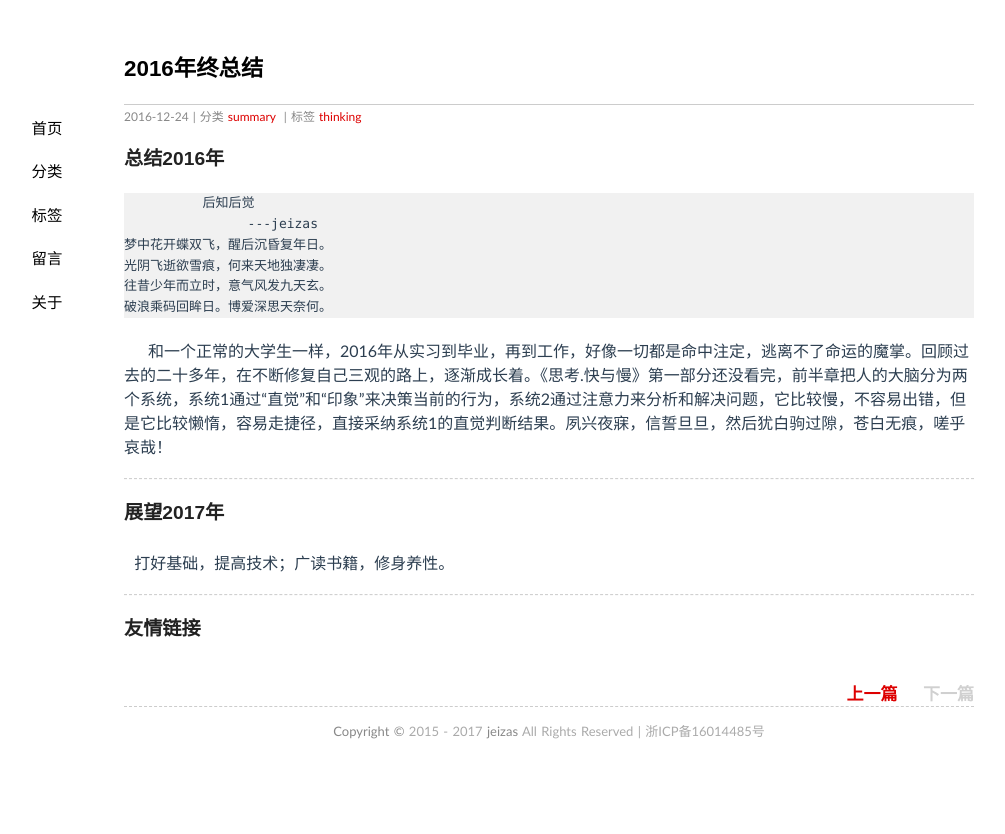
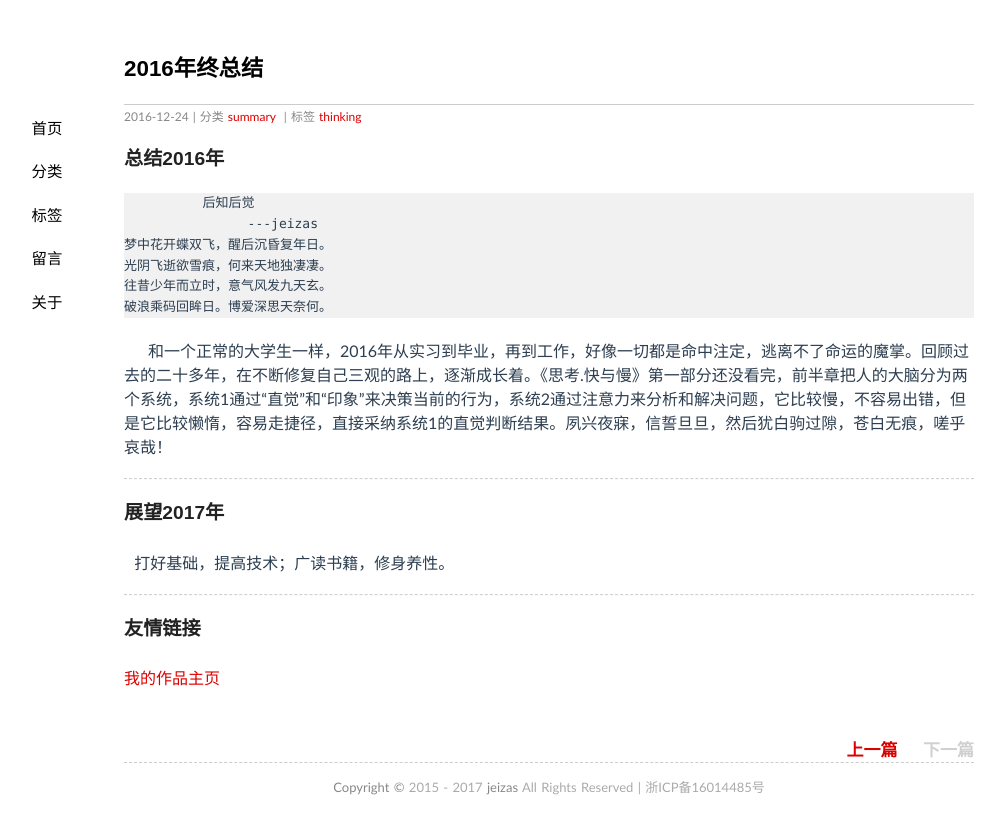
Before and after one commit to jeizas/jeizas.github.io, a Jekyll site: the page built from _posts/2016-12-04-2016_yead_end_summary.md, in a window 1280 px wide. Shown: the top 834 px of the page, without its empty margins (91-1096 px from the left). Built offline with Jekyll 4.4.1, drawn with Linux system fonts in a browser that asks for light colours; comment, search, counter and statistics services are not loaded.

Commit message:
modified:   _posts/2016-12-04-2016_yead_end_summary.md

```diff
--- a/_posts/2016-12-04-2016_yead_end_summary.md
+++ b/_posts/2016-12-04-2016_yead_end_summary.md
@@ -24,3 +24,4 @@ tags: thinking
 
 ---
 ### 友情链接
+[我的作品主页](http://jeizas.alltuu.com)
```
